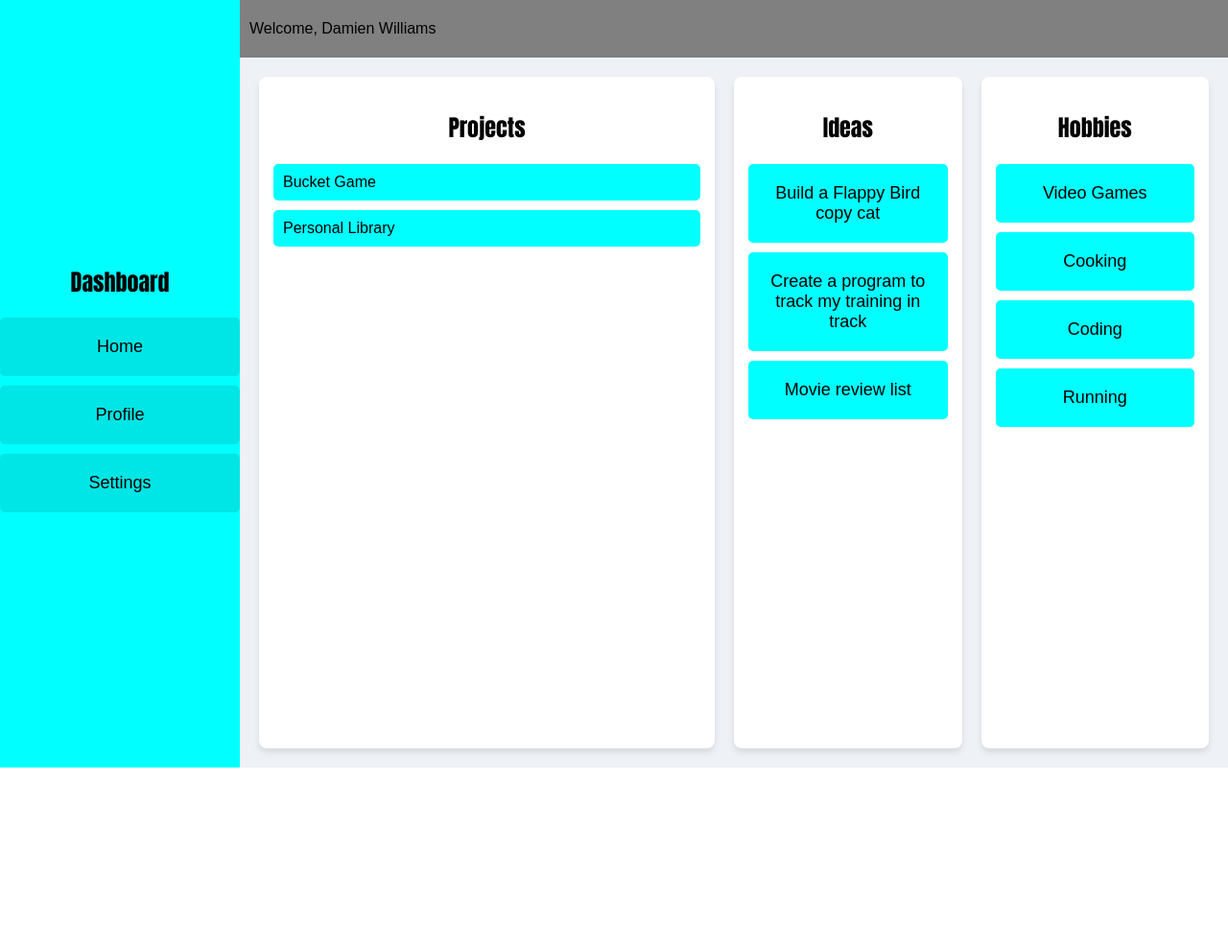
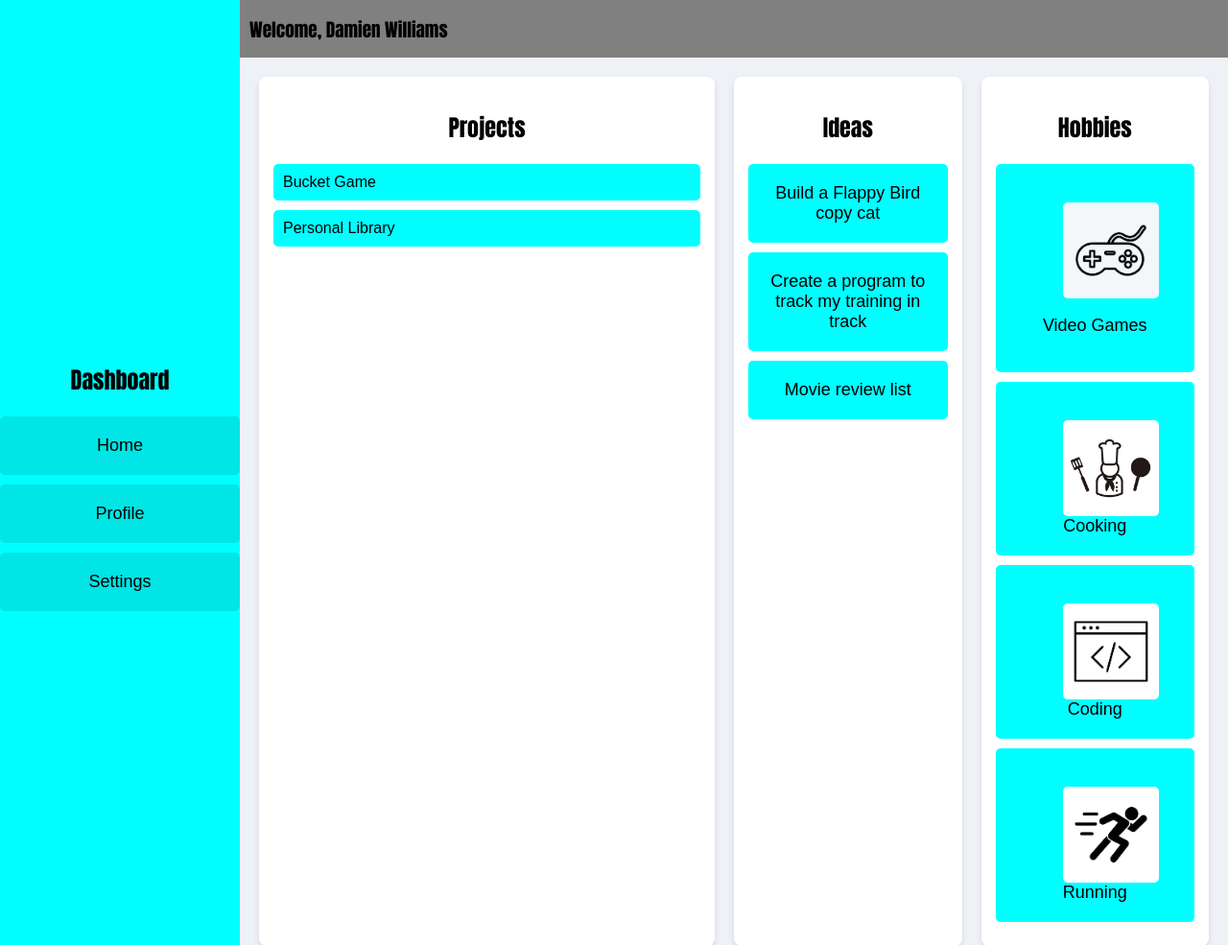
Before and after one commit to damien13williams/admin-odin, a plain HTML site: page index.html in a window 1280 px wide. Shown: the top 985 px of the page at 96% size. Before the commit the page ends 800 px from the top, so only its background shows below. Drawn offline with Linux system fonts and the light colour scheme.

Commit message:
added some images, fonts and realigned some divs

```diff
--- a/index.html
+++ b/index.html
@@ -42,10 +42,10 @@
             <section class="hobbies">
                 <h2>Hobbies</h2>
                 <ul class="hobbies-items">
-                    <li>Video Games</li>
-                    <li>Cooking</li>
-                    <li>Coding</li>
-                    <li>Running</li>
+                    <li><img src=controller.jpeg><p>Video Games</p></li>
+                    <li><img src="cooking.jpeg">Cooking</li>
+                    <li><img src="coding.jpeg">Coding</li>
+                    <li><img src="running.jpeg">Running</li>
                 </ul>
             </section>
         </main>
--- a/styles.css
+++ b/styles.css
@@ -54,6 +54,8 @@ body{
 
 .user-info{
     align-content: center;
+    font-family: Impact, Haettenschweiler, 'Arial Narrow Bold', sans-serif;
+    font-size: larger;
 }
 
 .ideas{
@@ -125,3 +127,14 @@ h2{
     font-size: 18px; /* Optional: Increase font size */
     border-radius: 5px; /* Optional: Rounded corners */
 }
+
+img{
+    display:block;
+    height:100px;
+    width: 100px;
+    margin-top:20px;
+    margin-left: 50px;
+    align-content: center;
+    object-fit: cover;
+    border-radius: 5px;
+  }
```
Also changed, not shown: coding.jpeg (added), controller.jpeg (added), cooking.jpeg (added), running.jpeg (added).
